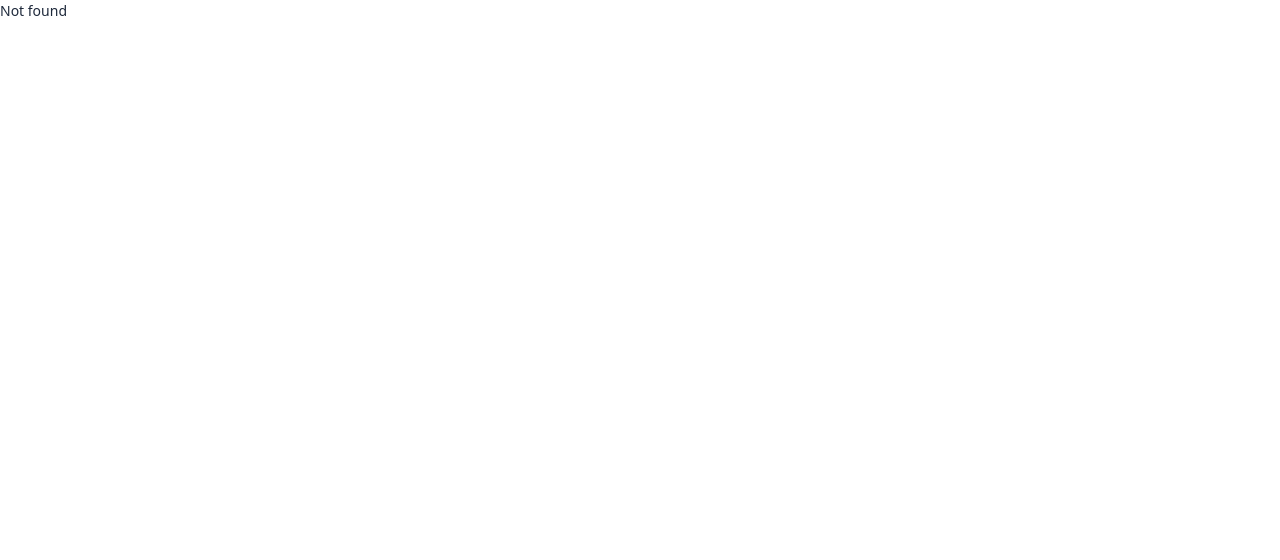
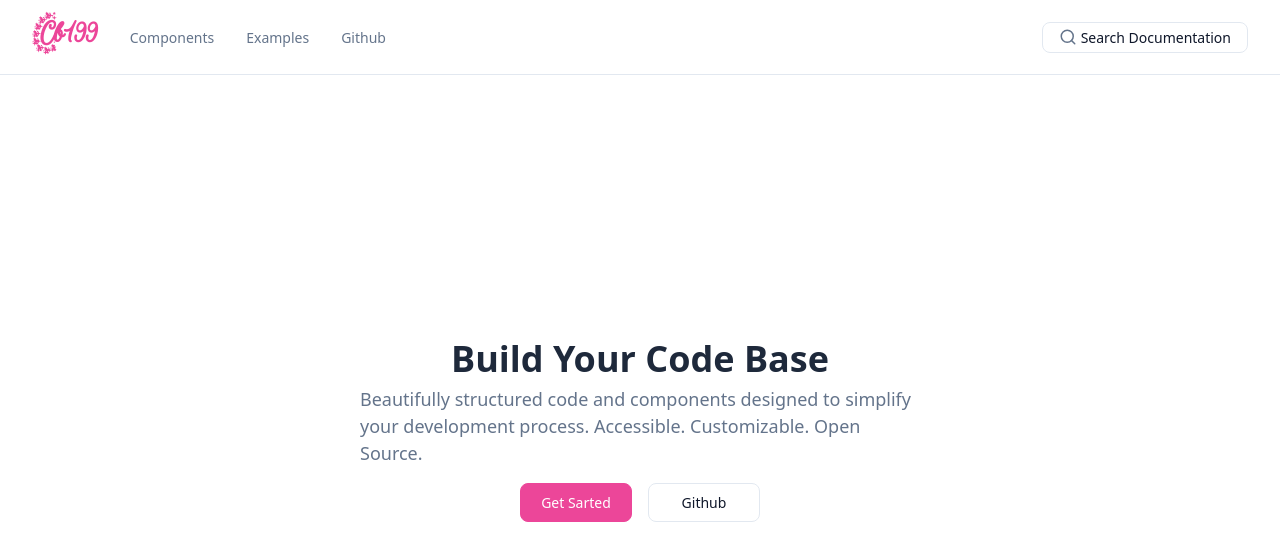
Before and after one commit to siska199/pp-w-code-base-react, a React (Vite) app in the folder react/: page / in a window 1280 px wide. Before the commit this address had no page. Shown: the top 560 px of the page. Built offline with nearby package versions, Linux system fonts and the light colour scheme.

Commit message:
add page landing page

```diff
--- a/react/src/App.tsx
+++ b/react/src/App.tsx
@@ -1,5 +1,5 @@
 
-import router from "@lib/routes"
+import router from "@lib/router"
 import { RouterProvider } from "react-router-dom"
 
 const App = () => {
--- a/react/src/components/Navbar.tsx
+++ b/react/src/components/Navbar.tsx
@@ -36,7 +36,7 @@ const listMenu = [
 
     {
         label: 'Components',
-        url: '/docs/components/acccordion'
+        url: '/docs/components/accordion'
     },
     {
         label: 'Examples',
--- a/react/src/components/Sidebar.tsx
+++ b/react/src/components/Sidebar.tsx
@@ -5,8 +5,12 @@ import { handleStopPropagation } from "@lib/utils/helper"
 import { useEffect, useState } from "react"
 import NestedMenu, { TMenuSettings, TParamsOnChangeMenu } from "./ui/NestedMenu"
 
+interface TProps {
+    isLandingPage: boolean;
+}
 
-const Sidebar = () => {
+const Sidebar = (props: TProps) => {
+    const { isLandingPage } = props
     const { handleToggleSidebar } = useSidebar();
 
     const [topPosition, setTopPosition] = useState(0);
@@ -38,8 +42,12 @@ const Sidebar = () => {
         if (navbarComp) {
             setTopPosition(navbarComp?.clientHeight)
         }
-        const initialSetting = JSON.parse(sessionStorage?.getItem('setting') || "")
-        setSetting(initialSetting)
+
+        const settingSession = sessionStorage?.getItem('setting')
+        if (settingSession) {
+            const initialSetting = JSON.parse(sessionStorage?.getItem('setting') || "")
+            setSetting(initialSetting)
+        }
     }, [])
 
     const handleChangeActiveMenu = (data: TParamsOnChangeMenu) => {
@@ -60,7 +68,7 @@ const Sidebar = () => {
     return (
         <>
             <div id="container-sidebar" className=" h-full" onClick={handleToggleSidebar}>
-                <div id="sidebar" onClick={handleStopPropagation} style={{ top: topPosition, }} className={`fixed overflow-y-hidden  h-[calc(100%-3rem)] left-0   bg-white   w-0 md:w-[17rem]`}>
+                <div id="sidebar" onClick={handleStopPropagation} style={{ top: topPosition, }} className={`fixed overflow-y-hidden  h-[calc(100%-3rem)] left-0   bg-white   w-0 ${!isLandingPage && "md:w-[17rem]"} `}>
 
                     <div className="p-8 w-full  flex flex-col gap-4 relative  h-full">
                         <div id="icon-close" className="hidden justify-between absolute top-6 right-6 cursor-pointer ml-auto">
--- a/react/src/components/cards/CardIntro.tsx
+++ b/react/src/components/cards/CardIntro.tsx
@@ -1,6 +1,5 @@
 import CodeBlock from '@components/ui/CodeBlock';
 import Tabs from '@components/ui/Tabs';
-import React from 'react'
 
 interface TProps {
     title: string;
--- a/react/src/components/layouts/LayoutType1.tsx
+++ b/react/src/components/layouts/LayoutType1.tsx
@@ -2,11 +2,15 @@ import Navbar from "@components/Navbar"
 import RightSidebar from "@components/RightSidebar"
 import Sidebar from "@components/Sidebar"
 import { useEffect, useState } from "react"
-import { Outlet } from "react-router-dom"
+import { Outlet, useMatches } from "react-router-dom"
 
 
 
 const LayoutType1 = () => {
+    const matches = useMatches()
+    const pagesMatch = matches?.filter(page => page.pathname === location.pathname)
+    const currentPageData: any = pagesMatch?.[pagesMatch?.length - 1]?.handle
+
     const [widthSidebar, setWidthSidebar] = useState(0)
     const [widthRightSidebar, setWidthRightSidebar] = useState(0)
     const [leftPosition, setLeftPosition] = useState(0)
@@ -22,14 +26,13 @@ const LayoutType1 = () => {
             setWidthRightSidebar(rightsSidebarComp?.offsetWidth)
             setRightPosition(rightsSidebarComp?.offsetWidth)
         }
-    }, [])
+    }, [currentPageData])
 
     useEffect(() => {
         // Set left position of page every media query change from > md to <md
         const mediaQueryMinMd = window.matchMedia('(min-width: 768px)');
         const handleMediaQueryChange = () => {
             const isMinMd = mediaQueryMinMd?.matches
-            console.log("is detected: ", isMinMd)
             setLeftPosition(isMinMd ? widthSidebar : 0)
             setRightPosition(isMinMd ? widthRightSidebar : 0)
 
@@ -38,24 +41,24 @@ const LayoutType1 = () => {
         return () => {
             mediaQueryMinMd.removeEventListener('change', handleMediaQueryChange);
         };
-    }, [widthSidebar, widthRightSidebar])
+    }, [widthSidebar, widthRightSidebar, currentPageData])
 
     return (
         <main id="layout" className=" overflow-x-hidden relative h-screen min-h-screen w-full overflow-y-auto">
             <Navbar />
             <div className="flex relative overflow-x-hidden">
-                <Sidebar />
+                <Sidebar isLandingPage={currentPageData?.isLandingPage} />
                 <div
-                    className=" p-8 flex min-h-screen "
+                    className=" p-8 flex min-h-screen transtion-all duration-500"
                     style={{
-                        marginLeft: leftPosition,
-                        marginRight: rightPosition,
-                        width: `calc(100% - ${leftPosition + rightPosition}px)`,
+                        marginLeft: currentPageData?.isLandingPage ? 0 : leftPosition,
+                        marginRight: currentPageData?.isLandingPage ? 0 : rightPosition,
+                        width: currentPageData?.isLandingPage ? '100%' : `calc(100% - ${leftPosition + rightPosition}px)`,
                     }}>
-                    <div className="min-h-screen max-w-full flex flex-col gap-10">
+                    <div className="min-h-screen w-full max-w-full flex flex-col gap-10">
                         <Outlet />
                     </div>
-                    <RightSidebar />
+                    {!currentPageData?.isLandingPage && <RightSidebar />}
                 </div>
             </div>
         </main>
--- a/react/src/components/ui/Logo.tsx
+++ b/react/src/components/ui/Logo.tsx
@@ -9,7 +9,7 @@ interface TProps extends React.HTMLProps<HTMLLinkElement>, VariantProps<typeof l
 const Logo = (props: TProps) => {
     const { className, sizeLogo, ...attrs } = props
     return (
-        <LinkCustome to="/" className={cn(logoVariants({ className, sizeLogo, }))} {...attrs}>
+        <LinkCustome to="/" className={cn(logoVariants({ className: `${className} text-primary`, sizeLogo, }))} {...attrs}>
             Cb199
         </LinkCustome>
     )
--- /dev/null
+++ b/react/src/lib/router/index.tsx
@@ -0,0 +1,55 @@
+import LayoutType1 from '@components/layouts/LayoutType1';
+import LandingPage from '@pages/LandingPage';
+import IntroductionPage from '@pages/docs/IntroductionPage';
+import AccordionPage from '@pages/docs/components/AccordionPage';
+import AlertPage from '@pages/docs/components/AlertPage';
+import BadgePage from '@pages/docs/components/BadgePage';
+import { createBrowserRouter } from "react-router-dom";
+
+const docRouter = {
+    path: "docs",
+    children: [
+        {
+            index: true,
+            element: <IntroductionPage />
+        },
+        {
+            path: 'components',
+            children: [
+                {
+                    path: 'accordion',
+                    element: <AccordionPage />
+                },
+                {
+                    path: 'alert',
+                    element: <AlertPage />
+                },
+                {
+                    path: 'badge',
+                    element: <BadgePage />
+                }
+            ]
+        }
+    ]
+}
+
+const router = createBrowserRouter([
+    {
+        path: "",
+        errorElement: 'Not found',
+        element: <LayoutType1 />,
+        children: [
+            {
+                index: true,
+                element: <LandingPage />,
+                handle: {
+                    isLandingPage: true
+                },
+            },
+            docRouter
+        ]
+    },
+
+])
+
+export default router
--- a/react/src/lib/routes/index.tsx
+++ /dev/null
@@ -1,36 +0,0 @@
-import LayoutType1 from '@components/layouts/LayoutType1';
-import AccordionPage from '@pages/docs/components/AccordionPage';
-import AlertPage from '@pages/docs/components/AlertPage';
-import BadgePage from '@pages/docs/components/BadgePage';
-import { createBrowserRouter } from "react-router-dom";
-
-const router = createBrowserRouter([
-    {
-        path: 'docs',
-        element: (
-            <LayoutType1 />
-        ),
-        errorElement: 'Not found',
-        children: [
-            {
-                path: 'components',
-                children: [
-                    {
-                        path: 'accordion',
-                        element: <AccordionPage />
-                    },
-                    {
-                        path: 'alert',
-                        element: <AlertPage />
-                    },
-                    {
-                        path: 'badge',
-                        element: <BadgePage />
-                    }
-                ]
-            }
-        ]
-    }
-])
-
-export default router
--- /dev/null
+++ b/react/src/pages/LandingPage.tsx
@@ -0,0 +1,23 @@
+import Button from "@components/ui/Button"
+
+const LandingPage = () => {
+    return (
+        <article className="">
+            <div className="w-[35rem] flex flex-col justify-center items-center mx-auto h-[calc(100vh-10rem)] my-auto ">
+                <h4 className="font-bold ">
+                    Build Your Code Base
+                </h4>
+                <p className="text-gray text-body-large">
+                    Beautifully structured code and components designed to simplify your development process. Accessible. Customizable. Open Source.
+                </p>
+                <div className="flex gap-4 mt-4">
+                    <Button className="min-w-[7rem]">Get Sarted</Button>
+                    <Button variant={"white"} className="font-medium min-w-[7rem]">Github</Button>
+
+                </div>
+            </div>
+        </article>
+    )
+}
+
+export default LandingPage
--- /dev/null
+++ b/react/src/pages/docs/IntroductionPage.tsx
@@ -0,0 +1,12 @@
+
+
+const IntroductionPage = () => {
+    return (
+        <>
+            <h4 className="font-bold">Introduction</h4>
+            <p></p>
+        </>
+    )
+}
+
+export default IntroductionPage
--- /dev/null
+++ b/react/src/pages/docs/PrerequisitePage.tsx
@@ -0,0 +1,9 @@
+
+
+const PrerequisitePage = () => {
+  return (
+    <div>Prerequisite</div>
+  )
+}
+
+export default PrerequisitePage
--- a/react/src/pages/docs/index.tsx
+++ /dev/null
@@ -1,9 +0,0 @@
-
-
-const index = () => {
-    return (
-        <div>Introduction</div>
-    )
-}
-
-export default index
```
